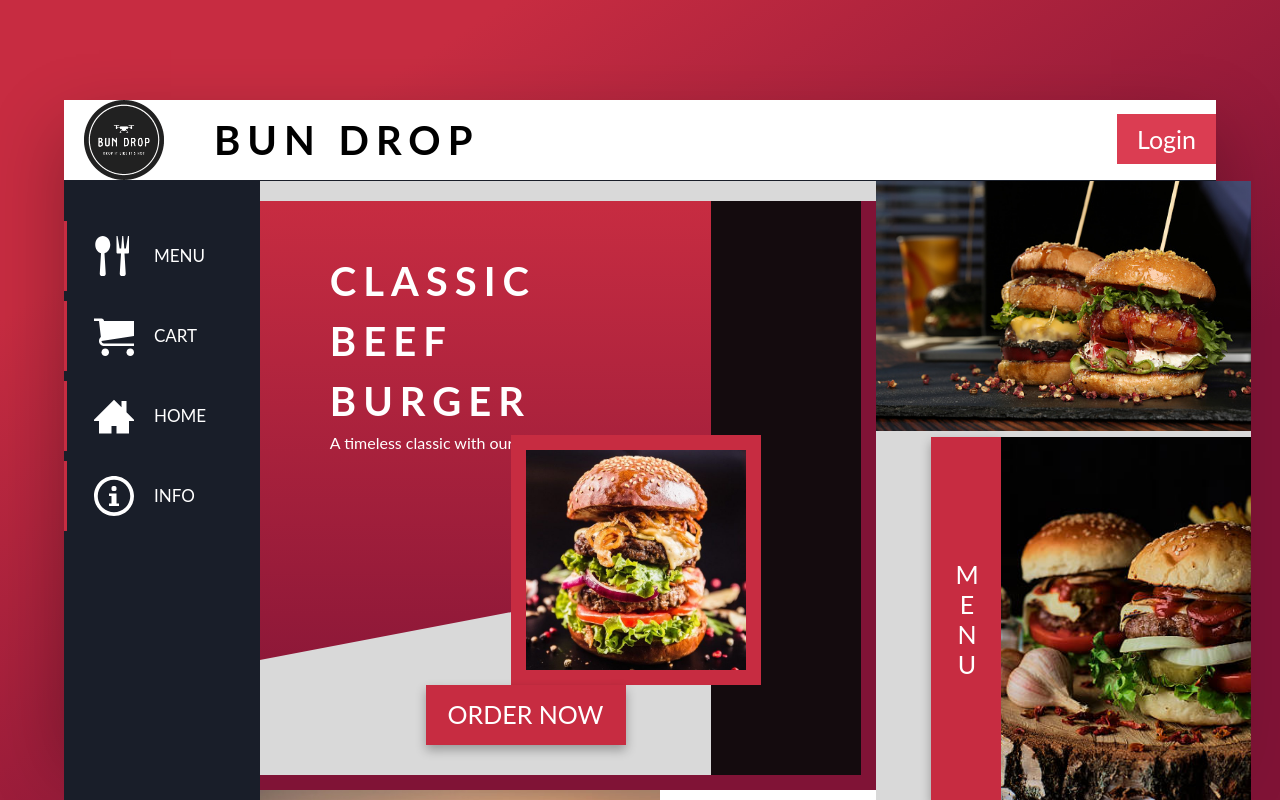
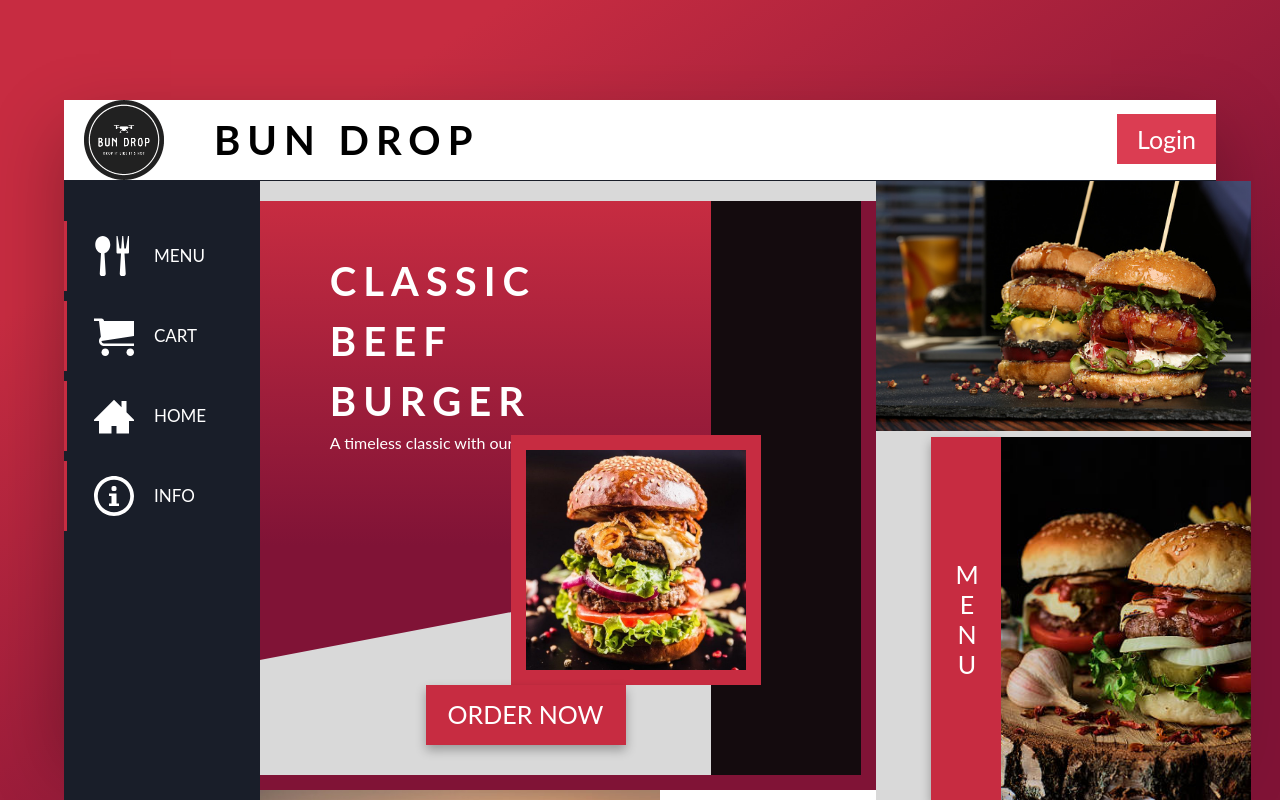
Before and after one commit to LucasFransson/Bun-Drop, a React (Vite) app: page / in a window 1280 px wide. Shown: the top 800 px of the page. Built offline with nearby package versions, Linux system fonts and the light colour scheme.

Commit message:
Gradient fix

```diff
--- a/css/style.css
+++ b/css/style.css
@@ -11,16 +11,16 @@ $breakpoint argument choices
 -tab-land
 -big-desktop
 */
+html {
+  font-size: 62.5%;
+  box-sizing: border-box; }
+
 *,
 *::before,
 *::after {
   margin: 0;
   padding: 0;
   box-sizing: inherit; }
-
-html {
-  font-size: 62.5%;
-  box-sizing: border-box; }
 
 body {
   font-size: 1.6rem;
@@ -266,7 +266,7 @@ input[type='number'] {
     right: 0;
     bottom: 0;
     left: 0;
-    background: linear-gradient(to bottom, #c72c41, #801336);
+    background: linear-gradient(to bottom, #c72c41 0%, #801336 60%);
     clip-path: polygon(0 0, 100% 0, 100% 60%, 0 80%);
     z-index: 0; }
     @media only screen and (max-width: 37.5em) {
--- a/sass/_layout.scss
+++ b/sass/_layout.scss
@@ -360,8 +360,8 @@
 		left: 0;
 		background: linear-gradient(
 			to bottom,
-			$color-primary-1,
-			$color-primary-dark-1
+			$color-primary-1 0%,
+			$color-primary-dark-1 60%
 		);
 		clip-path: polygon(0 0, 100% 0, 100% 60%, 0 80%);
 		z-index: 0;
```
Also changed, not shown: sass/_base.scss (+4 -6 lines).
